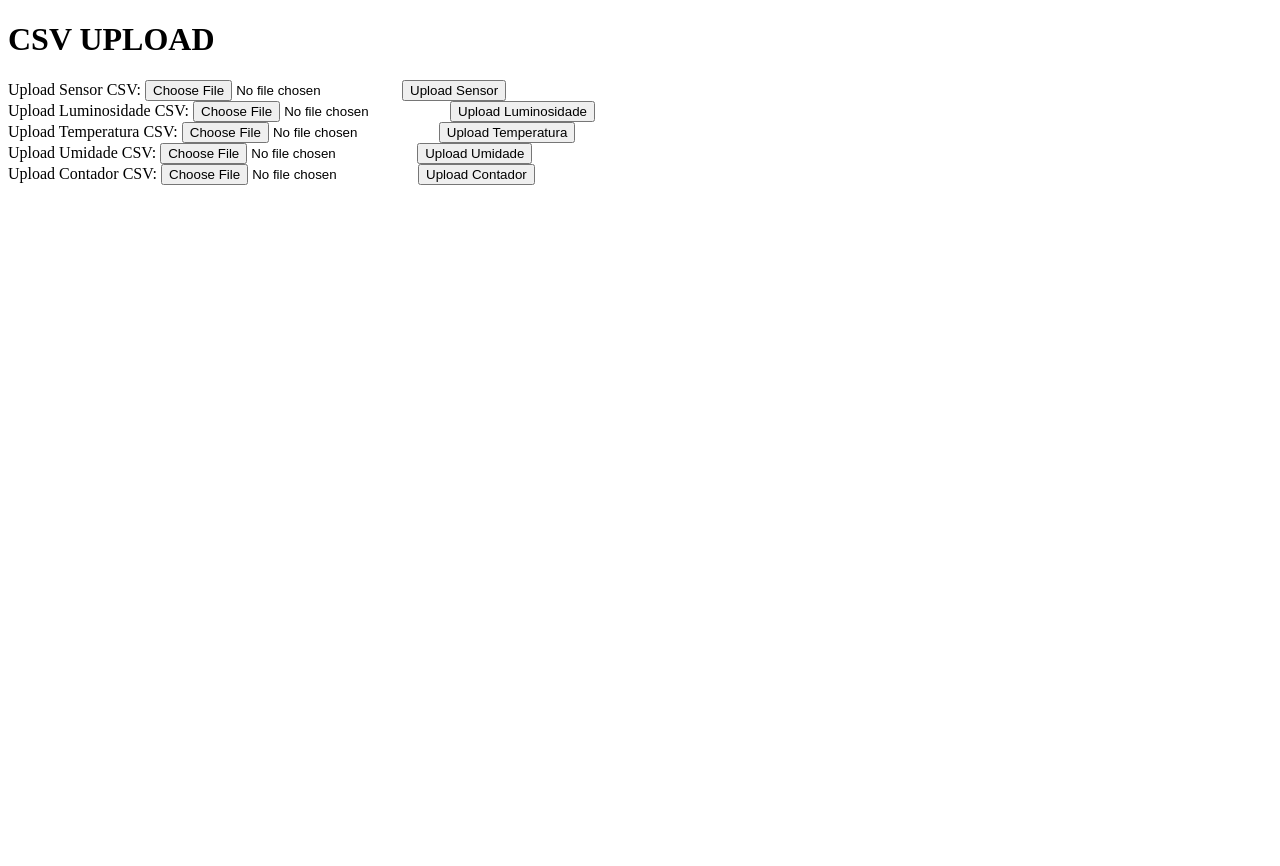
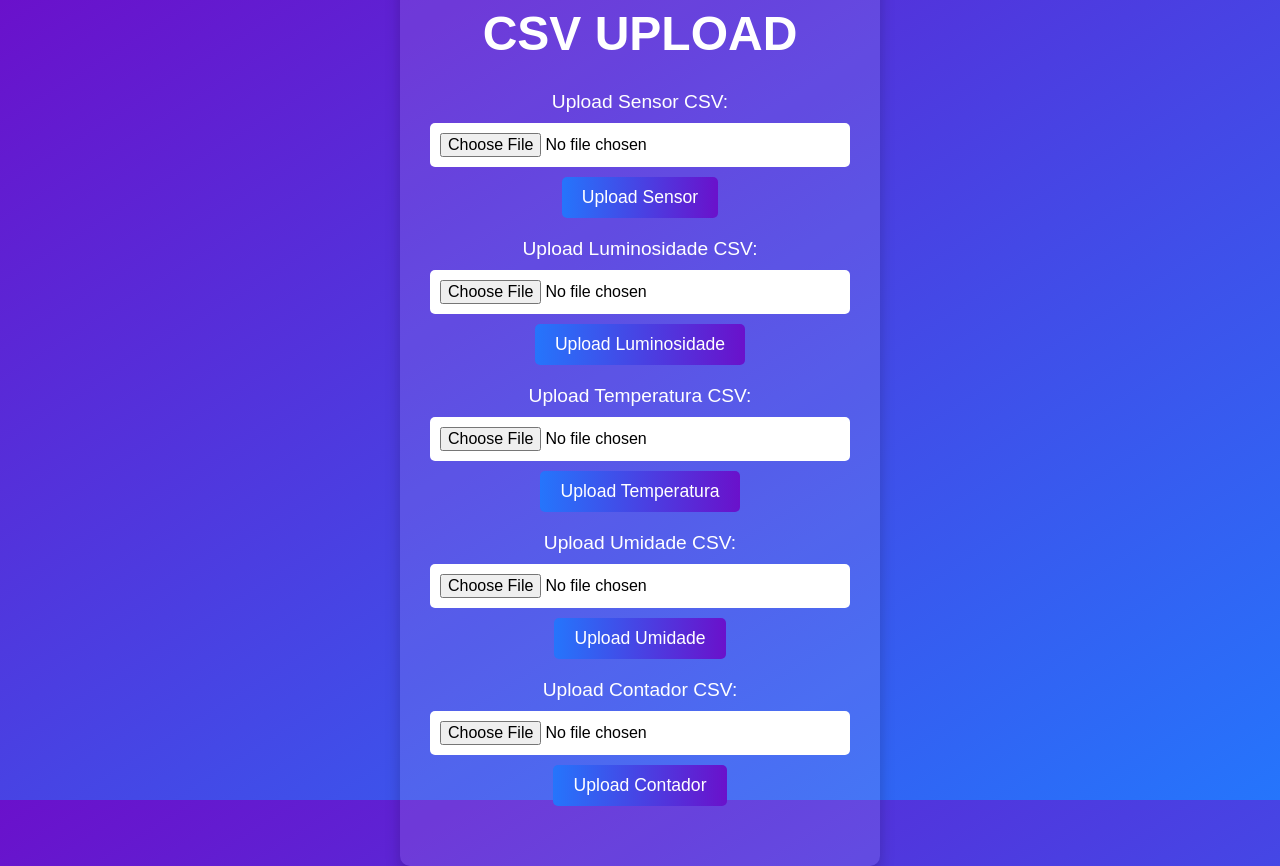
Before and after one commit to VitoriaGrizotto/api_smartCity, a Django app: page /process-upload/ in a window 1280 px wide. Before the commit the page ends 185 px from the top, so only its background shows below. Run offline with Django 5.2, Linux system fonts and the light colour scheme.

Commit message:
11/10/2024

```diff
--- a/app_smart/templates/app_smart/upload.html
+++ b/app_smart/templates/app_smart/upload.html
@@ -4,6 +4,74 @@
     <meta charset="UTF-8">
     <meta name="viewport" content="width=device-width, initial-scale=1.0">
     <title>Upload de Arquivo CSV</title>
+    <style>
+        /* Estilos gerais */
+        body {
+            font-family: 'Arial', sans-serif;
+            margin: 0;
+            padding: 0;
+            background: linear-gradient(to bottom right, #6a11cb, #2575fc); /* Degradê */
+            display: flex;
+            justify-content: center;
+            align-items: center;
+            height: 100vh;
+        }
+
+        h1 {
+            text-align: center;
+            color: #fff;
+            font-size: 3em;
+            margin-bottom: 30px;
+        }
+
+        form {
+            background-color: rgba(255, 255, 255, 0.1);
+            border-radius: 10px;
+            padding: 40px;
+            width: 400px;
+            box-shadow: 0 8px 15px rgba(0, 0, 0, 0.2);
+        }
+
+        .upload-section {
+            margin-bottom: 20px;
+            display: flex;
+            flex-direction: column;
+            align-items: center;
+        }
+
+        label {
+            font-size: 1.2em;
+            color: #fff;
+            margin-bottom: 10px;
+        }
+
+        input[type="file"] {
+            background-color: #fff;
+            padding: 10px;
+            border-radius: 5px;
+            border: none;
+            width: 100%;
+            margin-bottom: 10px;
+            font-size: 1em;
+        }
+
+        button {
+            background-color: #6a11cb;
+            background-image: linear-gradient(to right, #2575fc, #6a11cb);
+            color: #fff;
+            padding: 10px 20px;
+            border: none;
+            border-radius: 5px;
+            font-size: 1.1em;
+            cursor: pointer;
+            transition: all 0.3s ease;
+        }
+
+        button:hover {
+            background-image: linear-gradient(to right, #6a11cb, #2575fc);
+            transform: scale(1.05);
+        }
+    </style>
 </head>
 <body>
     <form method="POST" enctype="multipart/form-data" action="/process-upload/">
```
Also changed, not shown: dados/temperatura_data.csv (renamed from dados/temperatura_data_final.csv), db.sqlite3.
